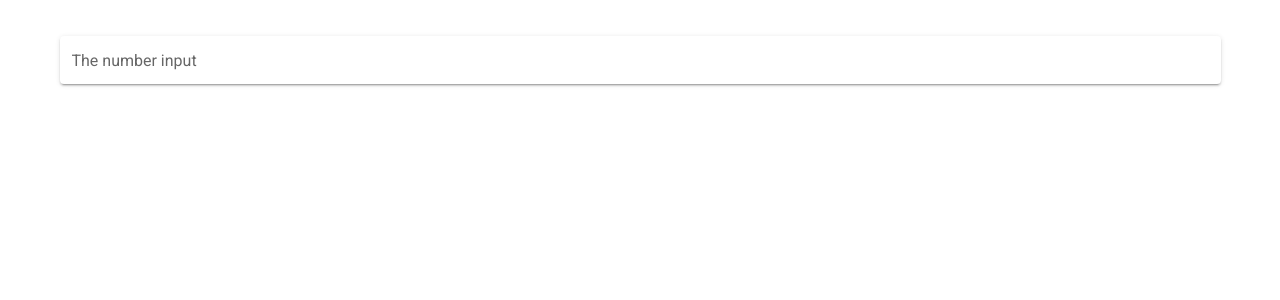
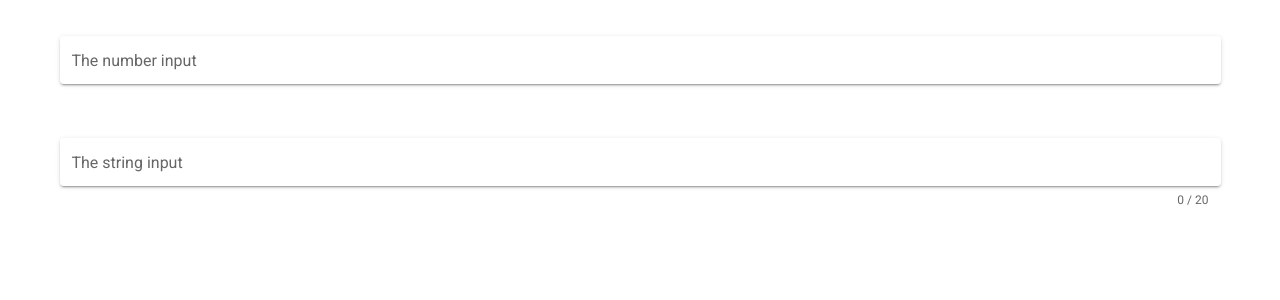
Before and after one commit to yuu-eguci/vue-canvas-study, a Vue app: page / in a window 1280 px wide. Shown: the top 300 px of the page. Built offline with nearby package versions, Linux system fonts and the light colour scheme.

Commit message:
✨ 文字入力を作成

```diff
--- a/src/components/TheStringInput.vue
+++ b/src/components/TheStringInput.vue
@@ -1,5 +1,13 @@
 <template>
   <v-container>
+    <v-text-field
+      solo
+      label="The string input"
+      clearable
+      type="text"
+      counter
+      maxlength="20"
+    ></v-text-field>
   </v-container>
 </template>
 
```
